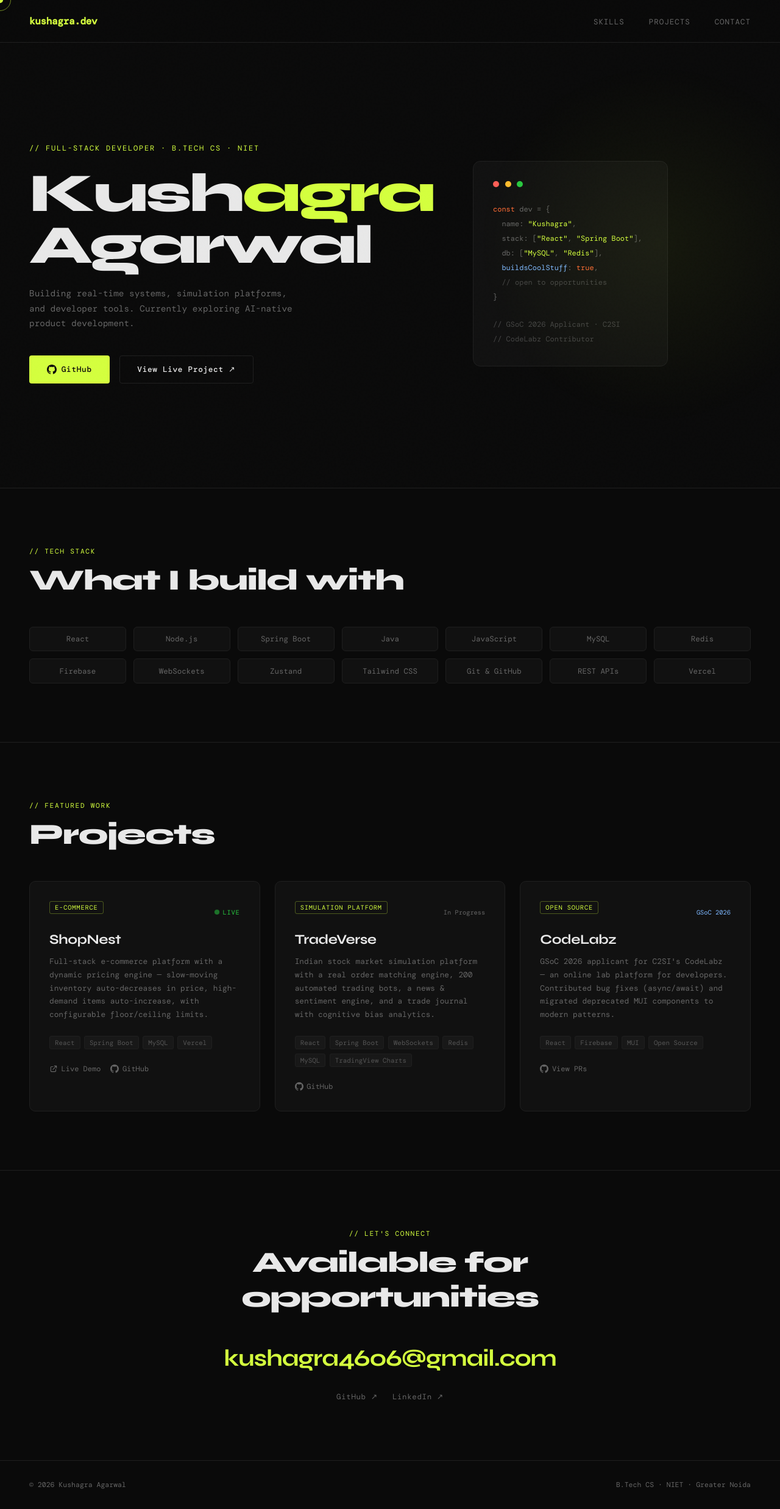
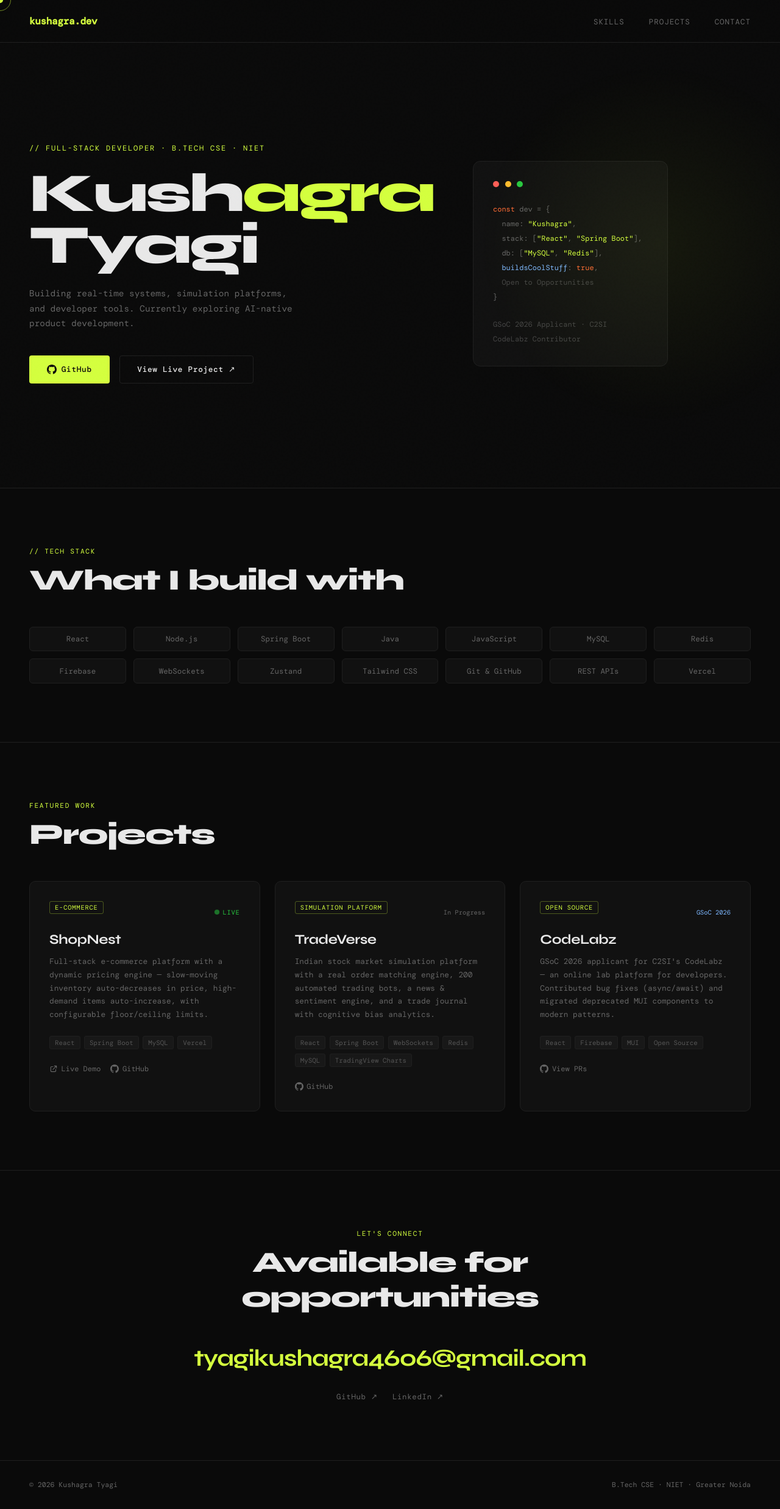
Before and after one commit to Kushagra4606/portfolio, a plain HTML site: page index.html in a window 1280 px wide. Shown: the whole page at 61% size. Drawn offline with nearby package versions, Linux system fonts and the light colour scheme; a web font is replaced by a local one.

Commit message:
Update index.html

```diff
--- a/index.html
+++ b/index.html
@@ -464,8 +464,8 @@
 <!-- Hero -->
 <section class="hero">
   <div class="hero-left">
-    <p class="hero-eyebrow">// Full-Stack Developer · B.Tech CS · NIET</p>
-    <h1 class="hero-name">Kush<span>agra</span><br>Agarwal</h1>
+    <p class="hero-eyebrow">// Full-Stack Developer · B.Tech CSE · NIET</p>
+    <h1 class="hero-name">Kush<span>agra</span><br>Tyagi</h1>
     <p class="hero-desc">
       Building real-time systems, simulation platforms, and developer tools.
       Currently exploring AI-native product development.
@@ -493,11 +493,11 @@
       <div class="hero-card-line">&nbsp;&nbsp;stack: [<span class="str">"React"</span>, <span class="str">"Spring Boot"</span>],</div>
       <div class="hero-card-line">&nbsp;&nbsp;db: [<span class="str">"MySQL"</span>, <span class="str">"Redis"</span>],</div>
       <div class="hero-card-line">&nbsp;&nbsp;<span class="fn">buildsCoolStuff</span>: <span class="kw">true</span>,</div>
-      <div class="hero-card-line">&nbsp;&nbsp;<span class="cm">// open to opportunities</span></div>
+      <div class="hero-card-line">&nbsp;&nbsp;<span class="cm">Open to Opportunities</span></div>
       <div class="hero-card-line">}</div>
       <br>
-      <div class="hero-card-line"><span class="cm">// GSoC 2026 Applicant · C2SI</span></div>
-      <div class="hero-card-line"><span class="cm">// CodeLabz Contributor</span></div>
+      <div class="hero-card-line"><span class="cm">GSoC 2026 Applicant · C2SI</span></div>
+      <div class="hero-card-line"><span class="cm">CodeLabz Contributor</span></div>
     </div>
   </div>
 </section>
@@ -526,7 +526,7 @@
 
 <!-- Projects -->
 <section id="projects">
-  <p class="section-label reveal">// featured work</p>
+  <p class="section-label reveal">Featured work</p>
   <h2 class="section-title reveal">Projects</h2>
   <div class="projects-grid">
 
@@ -613,18 +613,18 @@
 
 <!-- Contact -->
 <section id="contact">
-  <p class="section-label reveal">// let's connect</p>
+  <p class="section-label reveal">Let's connect</p>
   <h2 class="section-title reveal">Available for<br>opportunities</h2>
-  <a href="mailto:kushagra@example.com" class="contact-email reveal">kushagra4606@gmail.com</a>
+  <a href="mailto:kushagra@example.com" class="contact-email reveal">tyagikushagra4606@gmail.com</a>
   <div class="social-links reveal">
     <a href="https://github.com/Kushagra4606" target="_blank" class="social-link">GitHub ↗</a>
-    <a href="https://linkedin.com" target="_blank" class="social-link">LinkedIn ↗</a>
+    <a href="https://linkedin.com/in/kushagratyagi4606" target="_blank" class="social-link">LinkedIn ↗</a>
   </div>
 </section>
 
 <footer>
-  <span>© 2026 Kushagra Agarwal</span>
-  <span>B.Tech CS · NIET · Greater Noida</span>
+  <span>© 2026 Kushagra Tyagi</span>
+  <span>B.Tech CSE · NIET · Greater Noida</span>
 </footer>
 
 <script>
```
